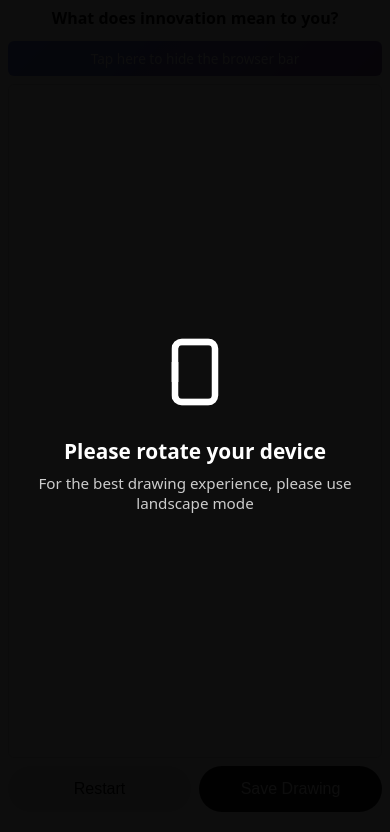
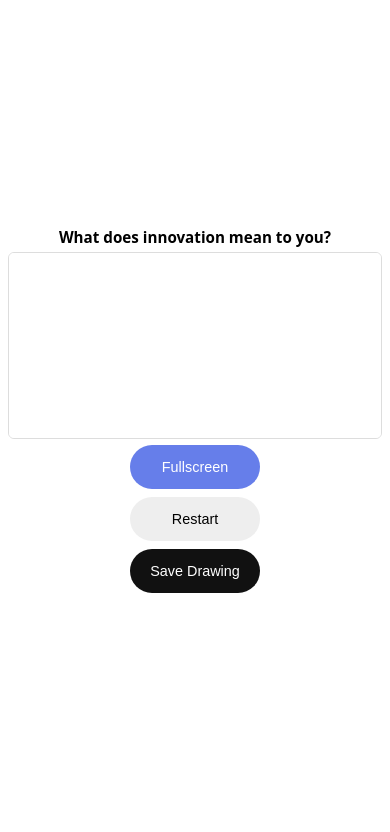
Before and after one commit to thejameswilliam/CreativeMorningsDoodle, a website: page public/index.html in a window 390 px wide. Drawn offline with Linux system fonts and the light colour scheme.

Commit message:
fullscreen test

```diff
--- a/public/index.html
+++ b/public/index.html
@@ -12,22 +12,8 @@
 </head>
 
 <body>
-  <!-- Orientation prompt for mobile -->
-  <div id="orientation-prompt" class="orientation-prompt">
-    <div class="orientation-content">
-      <svg width="80" height="80" viewBox="0 0 24 24" fill="none" stroke="currentColor" stroke-width="2">
-        <rect x="3" y="6" width="18" height="12" rx="2" />
-        <path d="M9 18h6" />
-      </svg>
-      <h3>Please rotate your device</h3>
-      <p>For the best drawing experience, please use landscape mode</p>
-    </div>
-  </div>
   <div class="app">
     <h2>What does <strong>innovation</strong> mean to you?</h2>
-
-    <!-- Mobile hint to trigger minimal UI -->
-    <div id="safari-hint" class="safari-hint">Tap here to hide the browser bar</div>
 
     <div id="canvas-wrapper">
       <canvas id="draw-canvas"></canvas>
@@ -35,6 +21,7 @@
 
     <div class="controls">
       <div class="button-group">
+        <button id="fullscreen-btn" type="button">Fullscreen</button>
         <button id="clear-btn" type="button">Restart</button>
         <button id="submit-btn" type="button">Save Drawing</button>
       </div>
@@ -49,6 +36,7 @@
       const ctx = canvas.getContext("2d");
       const clearBtn = document.getElementById("clear-btn");
       const submitBtn = document.getElementById("submit-btn");
+      const fullscreenBtn = document.getElementById("fullscreen-btn");
       const statusEl = document.getElementById("status");
 
       let drawing = false;
@@ -182,79 +170,41 @@
         }
       });
 
-      // Orientation detection for mobile
-      function checkOrientation() {
-        const orientationPrompt = document.getElementById("orientation-prompt");
-        const isMobile = window.innerWidth <= 640;
-        const isPortrait = window.innerHeight > window.innerWidth;
+      // Initialize
+      resizeCanvas();
 
-        if (isMobile && isPortrait) {
-          orientationPrompt.classList.add("show");
-        } else {
-          orientationPrompt.classList.remove("show");
+      // Fullscreen toggle with landscape lock
+      fullscreenBtn.addEventListener("click", async () => {
+        try {
+          if (!document.fullscreenElement) {
+            // Enter fullscreen
+            await document.documentElement.requestFullscreen();
+            fullscreenBtn.textContent = "Exit Fullscreen";
+
+            // Lock to landscape orientation (if supported)
+            if (screen.orientation && screen.orientation.lock) {
+              try {
+                await screen.orientation.lock("landscape");
+              } catch (err) {
+                console.log("Orientation lock not supported:", err);
+              }
+            }
+          } else {
+            // Exit fullscreen
+            await document.exitFullscreen();
+            fullscreenBtn.textContent = "Fullscreen";
+          }
+        } catch (err) {
+          console.error("Fullscreen error:", err);
         }
-      }
-
-      window.addEventListener("orientationchange", checkOrientation);
-      window.addEventListener("resize", checkOrientation);
-
-      // Fix for iOS Safari viewport height with browser bars
-      function setViewportHeight() {
-        const vh = window.innerHeight * 0.01;
-        document.documentElement.style.setProperty('--vh', `${vh}px`);
-      }
-
-      setViewportHeight();
-      window.addEventListener('resize', setViewportHeight);
-      window.addEventListener('orientationchange', () => {
-        setTimeout(setViewportHeight, 100);
       });
 
-      // Trigger Safari minimal UI mode
-      let minimalUITriggered = false;
-      const safariHint = document.getElementById('safari-hint');
-
-      function triggerMinimalUI() {
-        if (minimalUITriggered) return;
-
-        // Temporarily allow scroll to trigger Safari minimal UI
-        document.body.style.overflow = 'auto';
-        document.documentElement.style.overflow = 'auto';
-
-        // Scroll slightly to trigger minimal UI
-        window.scrollTo(0, 1);
-
-        // Immediately lock scroll again
-        setTimeout(() => {
-          window.scrollTo(0, 0);
-          document.body.style.overflow = 'hidden';
-          document.documentElement.style.overflow = 'hidden';
-          minimalUITriggered = true;
-
-          // Hide the hint
-          if (safariHint) {
-            safariHint.style.opacity = '0';
-            setTimeout(() => {
-              safariHint.style.display = 'none';
-            }, 300);
-          }
-        }, 100);
-      }
-
-      // Trigger on first interaction (only on mobile)
-      if (window.innerWidth <= 640) {
-        document.addEventListener('touchstart', triggerMinimalUI, { once: true });
-        if (safariHint) {
-          safariHint.addEventListener('click', triggerMinimalUI);
+      // Update button text when fullscreen changes
+      document.addEventListener("fullscreenchange", () => {
+        if (!document.fullscreenElement) {
+          fullscreenBtn.textContent = "Fullscreen";
         }
-      } else {
-        // Hide hint on desktop
-        if (safariHint) safariHint.style.display = 'none';
-      }
-
-      // Initialize
-      resizeCanvas();
-      checkOrientation();
+      });
     })();
   </script>
 </body>
--- a/public/styles.css
+++ b/public/styles.css
@@ -9,12 +9,9 @@ body {
   padding: 0;
   width: 100%;
   height: 100vh;
-  height: 100dvh;
-  /* Dynamic viewport height for mobile browsers */
   overflow: hidden;
   position: fixed;
   overscroll-behavior: none;
-  -webkit-overflow-scrolling: touch;
 }
 
 body {
@@ -34,10 +31,10 @@ body {
   box-shadow: 0 10px 30px rgba(0, 0, 0, 0.12);
   display: flex;
   flex-direction: column;
+  align-items: center;
+  justify-content: center;
   gap: 12px;
   max-height: 100vh;
-  max-height: 100dvh;
-  /* Dynamic viewport height */
 }
 
 h1 {
@@ -61,7 +58,7 @@ p {
 #canvas-wrapper {
   position: relative;
   width: 100%;
-  aspect-ratio: 3 / 2;
+  aspect-ratio: 2 / 1;
   border-radius: 8px;
   overflow: hidden;
   border: 1px solid #ddd;
@@ -88,8 +85,9 @@ canvas {
 
 .button-group {
   display: flex;
+  flex-direction: column;
   gap: 8px;
-  flex: 1;
+  width: 100%;
 }
 
 button {
@@ -120,6 +118,12 @@ button:disabled {
   flex: 1;
 }
 
+#fullscreen-btn {
+  background: #667eea;
+  color: white;
+  flex: 1;
+}
+
 #submit-btn {
   background: #111111;
   color: white;
@@ -146,26 +150,23 @@ button:disabled {
     max-width: 100%;
     width: 100%;
     height: 100vh;
-    height: 100dvh;
-    /* Dynamic viewport for Safari */
     box-shadow: none;
-    gap: 8px;
+    gap: 6px;
   }
 
   h2 {
-    font-size: 1rem;
-    padding: 0;
-    margin-bottom: 4px;
+    font-size: 0.95rem;
+    line-height: 1.2;
+    margin: 0;
   }
 
   #canvas-wrapper {
     border-radius: 6px;
-    flex: 1;
   }
 
   button {
-    padding: 14px 20px;
-    font-size: 1rem;
+    padding: 12px 16px;
+    font-size: 0.9rem;
   }
 
   .button-group {
@@ -173,7 +174,7 @@ button:disabled {
   }
 
   #status {
-    font-size: 0.85rem;
+    font-size: 0.8rem;
   }
 }
 
@@ -193,83 +194,48 @@ button:disabled {
   }
 }
 
-/* Orientation prompt overlay */
-.orientation-prompt {
-  position: fixed;
-  top: 0;
-  left: 0;
-  width: 100%;
-  height: 100%;
-  background: rgba(0, 0, 0, 0.95);
-  display: flex;
+/* Mobile landscape orientation */
+@media (max-width: 932px) and (max-height: 500px) and (orientation: landscape) {
+  .app {
+    flex-direction: row;
+    justify-content: space-between;
     align-items: center;
-  justify-content: center;
-  z-index: 9999;
-  opacity: 0;
-  visibility: hidden;
-  transition: opacity 0.3s ease, visibility 0.3s ease;
+    gap: 8px;
+    padding: 8px;
   }
 
-.orientation-prompt.show {
-  opacity: 1;
-  visibility: visible;
+  h2 {
+    font-size: 0.75rem;
+    writing-mode: vertical-rl;
+    text-orientation: mixed;
+    margin: 0;
+    flex-shrink: 0;
   }
 
-.orientation-content {
-  text-align: center;
-  color: white;
-  padding: 24px;
+  #canvas-wrapper {
+    flex: 1;
+    max-width: 60%;
   }
 
-.orientation-content svg {
-  margin: 0 auto 20px;
-  animation: rotate-hint 2s ease-in-out infinite;
+  .controls {
+    flex-direction: column;
+    align-items: flex-end;
+    flex-shrink: 0;
   }
 
-.orientation-content h3 {
-  font-size: 1.3rem;
-  margin: 0 0 8px 0;
-  font-weight: 600;
+  .button-group {
+    flex-direction: column;
+    width: auto;
   }
 
-.orientation-content p {
-  font-size: 0.95rem;
-  margin: 0;
-  color: #ccc;
+  button {
+    padding: 10px 16px;
+    font-size: 0.8rem;
+    white-space: nowrap;
   }
 
-@keyframes rotate-hint {
-
-  0%,
-  100% {
-    transform: rotate(0deg);
-  }
-
-  50% {
-    transform: rotate(90deg);
+  #status {
+    font-size: 0.7rem;
+    text-align: right;
   }
 }
-
-/* Safari browser bar hint */
-.safari-hint {
-  background: linear-gradient(135deg, #667eea 0%, #764ba2 100%);
-  color: white;
-  padding: 8px 12px;
-  border-radius: 6px;
-  font-size: 0.85rem;
-  text-align: center;
-  cursor: pointer;
-  transition: opacity 0.3s ease;
-  user-select: none;
-  -webkit-tap-highlight-color: transparent;
-}
-
-.safari-hint:active {
-  opacity: 0.8;
-}
-
-@media (min-width: 641px) {
-  .safari-hint {
-    display: none;
-  }
-}
```
Lines whose indentation alone changed are shown as unchanged.
